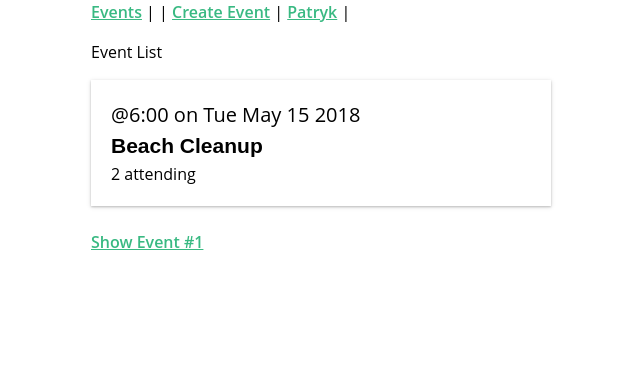
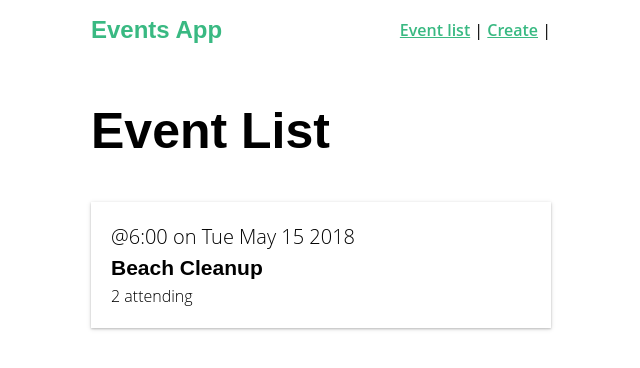
Before and after one commit to patsma/events-app, a Vue app: page / in a window 1280 px wide. Shown: the top 368 px of the page, without its empty margins (319-959 px from the left). Built offline with nearby package versions, Linux system fonts and the light colour scheme.

Commit message:
navigation, more styles, refactoring html tags

```diff
--- a/src/App.vue
+++ b/src/App.vue
@@ -1,18 +1,18 @@
 <template>
     <div id="app">
-        <div id="nav">
-            <router-link :to="{name:'event-list'}">Events</router-link>
-            |
-            |
-            <router-link :to="{name:'event-create'}">Create Event</router-link>
-            |
-            <router-link :to="{name:'user',params:{username:'Patryk'}}">Patryk</router-link>
-            |
-        </div>
+        <NavBar/>
         <router-view/>
     </div>
 </template>
+<script>
+    import NavBar from './components/NavBar.vue';
 
+    export default {
+        components: {
+            NavBar,
+        }
+    }
+</script>
 <style lang="scss">
     html {
         -webkit-text-size-adjust: 100%;
--- a/src/components/EventCard.vue
+++ b/src/components/EventCard.vue
@@ -1,9 +1,12 @@
 <template>
-    <div class="event-card -shadow">
-        <span class="eyebrow">@{{ event.time }} on {{ event.date }}</span>
-        <h4 class="title">{{ event.title }}</h4>
-        <span>{{ event.attendees.length }} attending</span>
-    </div>
+    <router-link class="event-link" :to="{name:'event-show',params:{id:'1'}}">
+
+        <div class="event-card -shadow">
+            <span class="eyebrow">@{{ event.time }} on {{ event.date }}</span>
+            <h4 class="title">{{ event.title }}</h4>
+            <span>{{ event.attendees.length }} attending</span>
+        </div>
+    </router-link>
 </template>
 
 <script>
--- /dev/null
+++ b/src/components/NavBar.vue
@@ -0,0 +1,45 @@
+<template>
+    <div id="nav" class="nav">
+        <router-link to="/" class="brand">Events App</router-link>
+
+        <nav>
+            <router-link :to="{name:'event-list'}">Event list</router-link>
+            |
+            <router-link :to="{name:'event-create'}">Create</router-link>
+            |
+        </nav>
+    </div>
+</template>
+
+<script>
+    export default {}
+</script>
+
+<style scoped>
+    .nav {
+        display: flex;
+        justify-content: space-between;
+        align-items: center;
+        height: 60px;
+    }
+
+    .nav > .brand {
+        font-family: 'Montserrat', sans-serif;
+        font-weight: 700;
+        font-size: 1.5em;
+        color: #39b982;
+        text-decoration: none;
+    }
+
+    .nav .nav-item {
+        box-sizing: border-box;
+        margin: 0 5px;
+        color: rgba(0, 0, 0, 0.5);
+        text-decoration: none;
+    }
+
+    .nav .nav-item.router-link-exact-active {
+        color: #39b982;
+        border-bottom: solid 2px #39b982;
+    }
+</style>
--- a/src/views/EventList.vue
+++ b/src/views/EventList.vue
@@ -1,8 +1,7 @@
 <template>
     <div>
-        <p>Event List</p>
+        <h1>Event List</h1>
         <EventCard></EventCard>
-        <router-link :to="{name:'event-show',params:{id:'1'}}">Show Event #1</router-link>
     </div>
 </template>
 
--- a/src/views/EventShow.vue
+++ b/src/views/EventShow.vue
@@ -1,6 +1,6 @@
 <template>
     <div>
-        <p>Show event {{id}}</p>
+        <h1>Show event {{id}}</h1>
     </div>
 </template>
 
```
